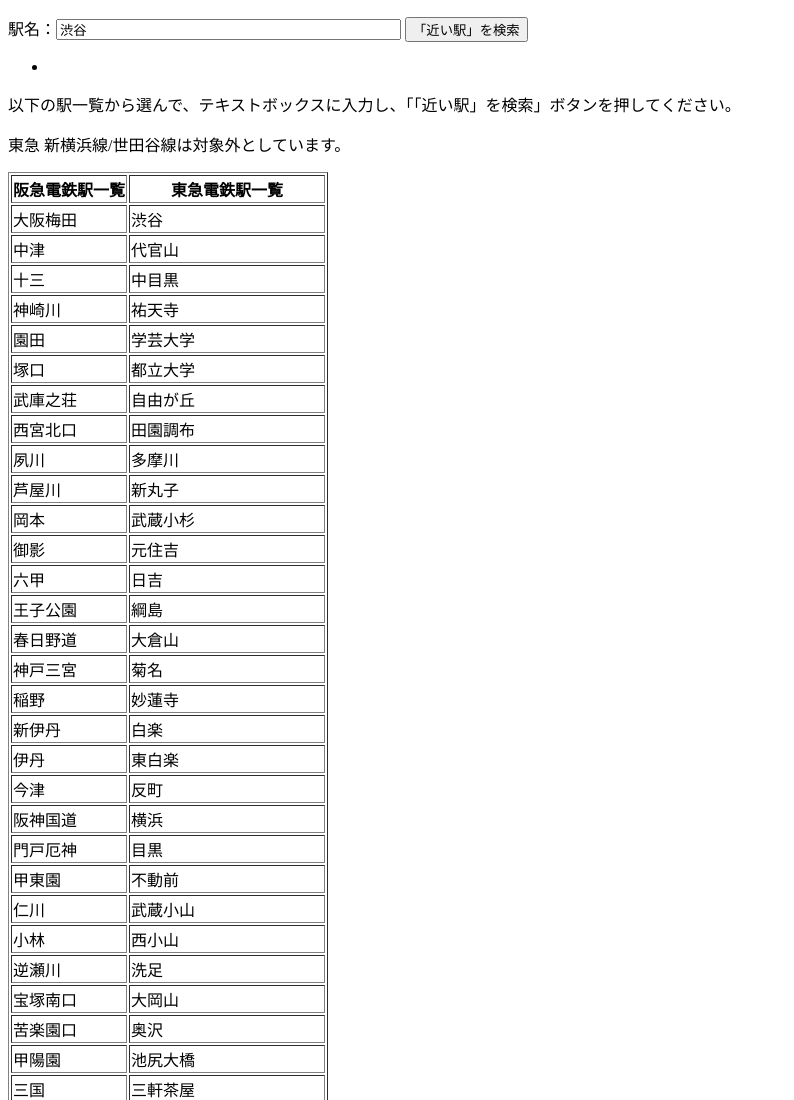
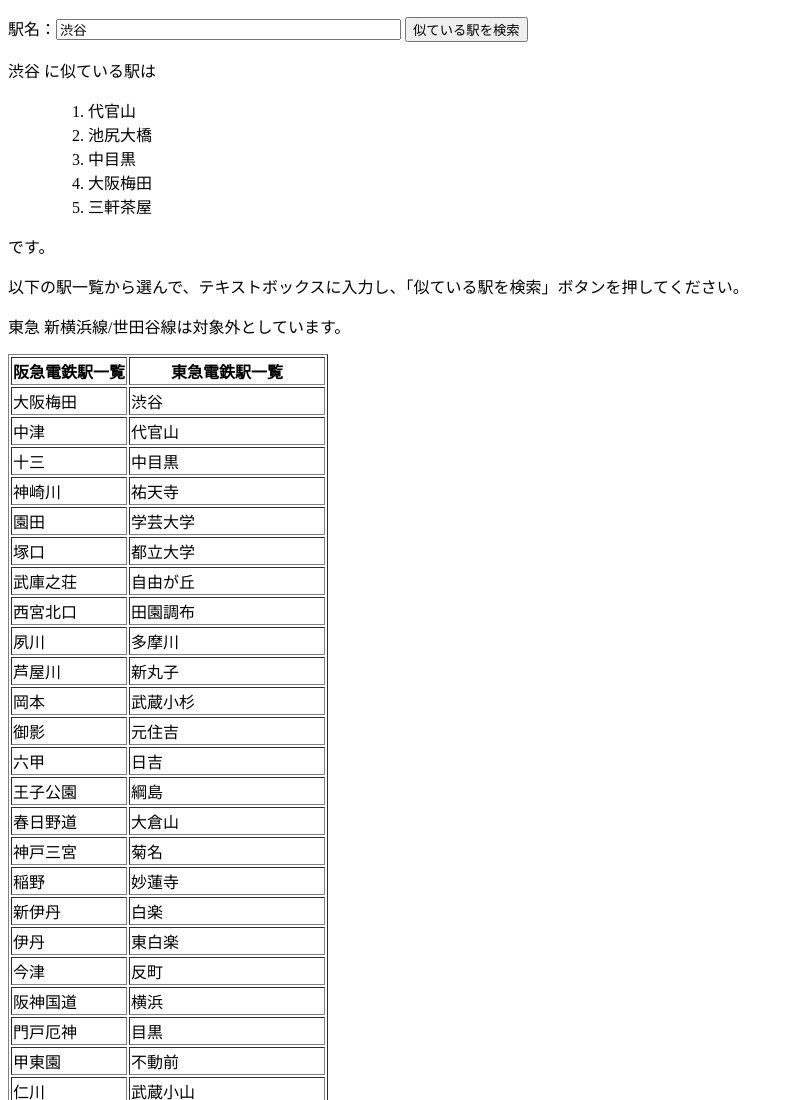
Before and after one commit to atsushi-green/station2vec, a plain HTML site: page index.html in a window 1280 px wide. Shown: the top 1100 px of the page, without its empty margins (0-794 px from the left). Drawn offline with Linux system fonts and the light colour scheme.

Commit message:
[minor]文言修正、セキュリティ対策

```diff
--- a/index.html
+++ b/index.html
@@ -5,14 +5,13 @@
     <meta charset="UTF-8">
     <title>station2vec</title>
     <meta name="viewport" content="width=device-width">
-    <link rel="stylesheet" href="my_style.css">
     <link rel="icon" type="image/png" href="https://avatars.githubusercontent.com/u/129949522?v=4">
 </head>
 
 <body>
     <p>
         <label>駅名：<input type="text" id="targetStation" size="40" value="渋谷"></label>
-        <input type="button" value="「近い駅」を検索" id="searchButton">
+        <input type="button" value="似ている駅を検索" id="searchButton">
 
     </p>
     <p id="msg"></p>
@@ -23,7 +22,7 @@
     <p id="msg2"></p>
     <script src="./station2vec.js">
     </script>
-    <p> 以下の駅一覧から選んで、テキストボックスに入力し、「「近い駅」を検索」ボタンを押してください。</p>
+    <p> 以下の駅一覧から選んで、テキストボックスに入力し、「似ている駅を検索」ボタンを押してください。</p>
     <p> 東急 新横浜線/世田谷線は対象外としています。</p>
 
     <table border="1">
@@ -380,9 +379,6 @@
             <td>こどもの国</td>
         </tr>
 
-
-
-
 </body>
 
 </html>
--- a/station2vec.js
+++ b/station2vec.js
@@ -46,13 +46,22 @@ var station2index = new Object();
 for (let i = 0; i < stations.length; i++) {
     station2index[stations[i]] = i;
 }
-
+function sanitize_string(string) {
+    // 入力テキストのサニタイズ処理
+    string = string.replace(/</g, "&lt;");
+    string = string.replace(/>/g, "&gt;");
+    string = string.replace(/"/g, "&quot;");
+    string = string.replace(/'/g, "&#39;");
+    string = string.replace(/&/g, "&amp;");
+    return string;
+}
 function butotnClick() {
     // ボタンが押下された時に、近しい駅を表示する
     targetStation = stationText.value
+    targetStation = sanitize_string(targetStation)
     if (stations.includes(targetStation)) {
 
-        msg.innerText = targetStation + " に近い駅は";
+        msg.innerText = targetStation + " に似ている駅は";
         msg2.innerText = "です。";
     } else {
         msg.innerText = targetStation + " は今回のデータには含まれていません。";
@@ -69,7 +78,6 @@ function butotnClick() {
         nearStations = nearStations + "<li>" + stations[SmallestIndexes[i]] + "</li>"
     }
     nearStations = nearStations + "</ol>"
-    // msg.innerText = nearStations
     document.getElementById('near_station').innerHTML = nearStations;
     return
 
@@ -104,3 +112,4 @@ function getSmallestIndexes(arr, k) {
 // ボタン押下の取得
 let checkButton = document.getElementById('searchButton');
 checkButton.addEventListener('click', butotnClick);
+butotnClick();  // 初期表示
```
